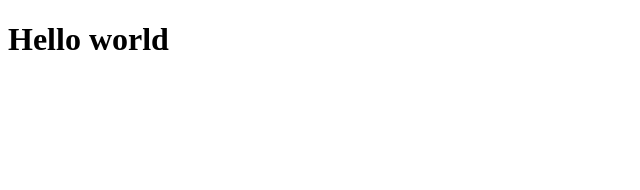
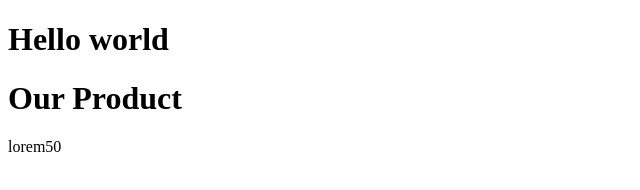
Before and after one commit to safarovjavohir/onlinestore, a plain HTML site: page index.html in a window 1280 px wide. Shown: the whole page, without its empty margins (0-640 px from the left). Drawn offline with Linux system fonts and the light colour scheme.

Commit message:
added main tag to index.html

```diff
--- a/index.html
+++ b/index.html
@@ -11,5 +11,12 @@
     <header>
         <h1>Hello world</h1>
     </header>
+
+    <main>
+        <div class="container">
+            <h1>Our Product</h1>
+            <p>lorem50</p>
+        </div>
+    </main>
 </body>
 </html>
```
